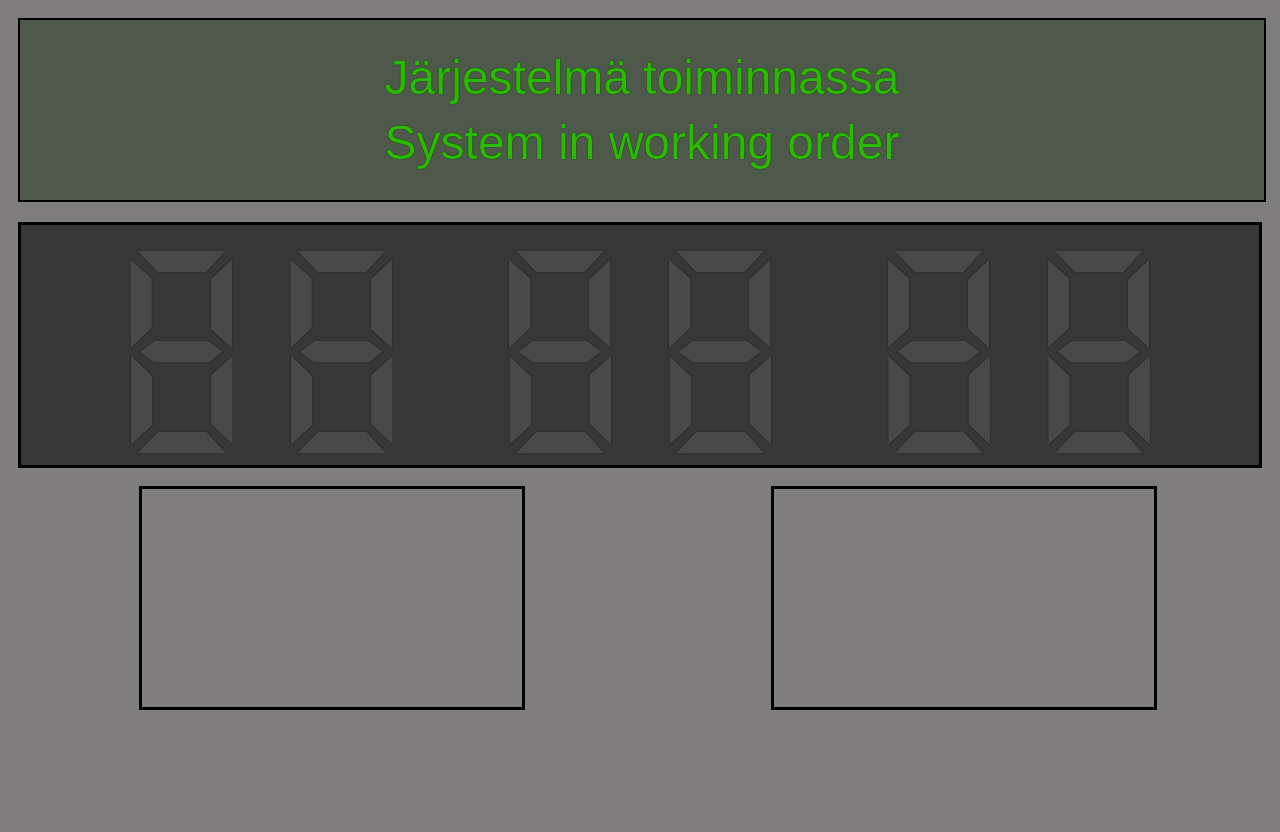
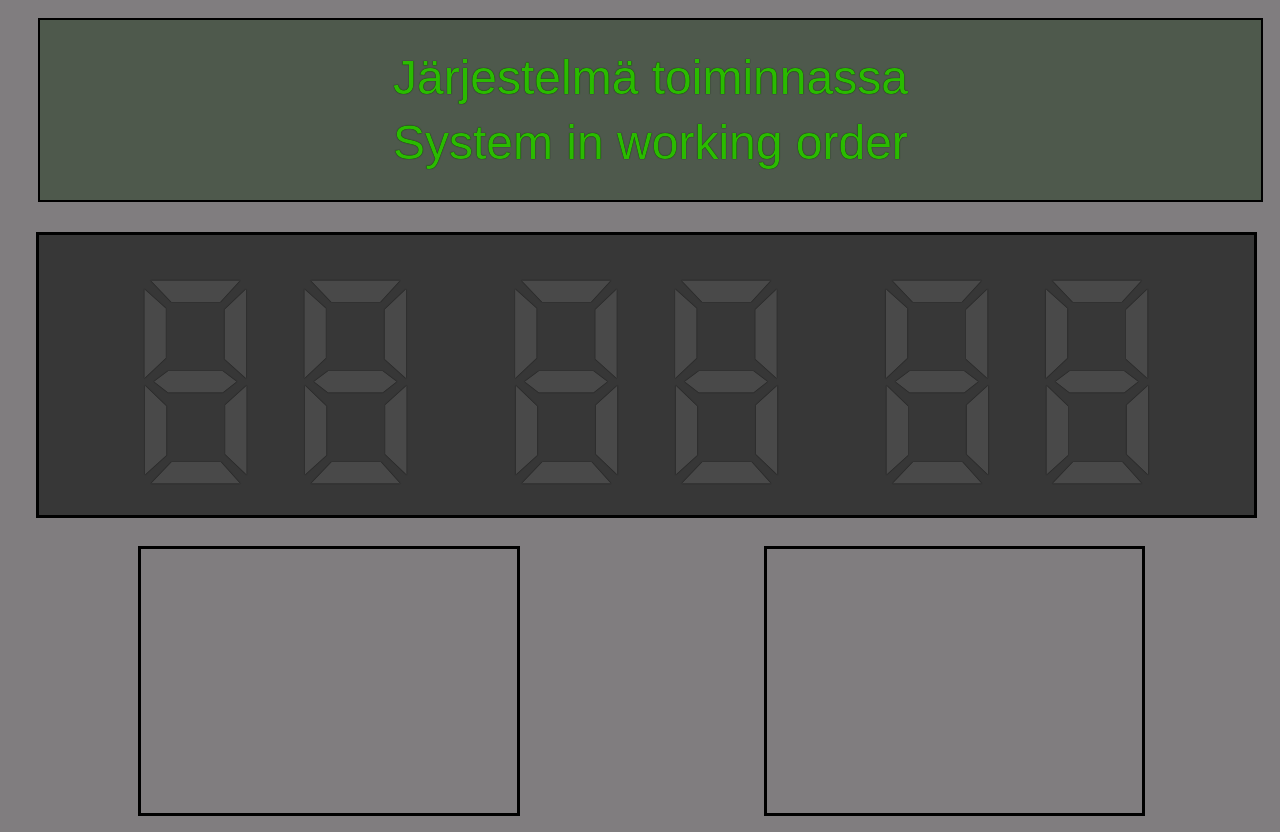
Before and after one commit to kostihiltunen/rpiclock, a website: page html/index.html in a window 1280 px wide. Before the commit the page ends 800 px from the top, so only its background shows below. Drawn offline with nearby package versions, Linux system fonts and the light colour scheme; no server answers.

Commit message:
aligning screen elements

```diff
--- a/html/index.html
+++ b/html/index.html
@@ -17,19 +17,19 @@
     <div id="gamescreen">
       <div id="beginning">
         <div class="flex-container">
-          <div class="info-textbox-padding">
+          <!-- <div class="info-textbox-padding"> -->
             <div class="info-textbox">
               <div id="info-text">Järjestelmä toiminnassa</div>
               <div id="info-text">System in working order</div>
             </div>
-          </div>
-          <div class="info-timerbox-padding">
+          <!-- </div>  -->
+          <!-- <div class="info-timerbox-padding"> -->
             <div class="info-timerbox">
               <div id="empty-hours">88</div>
               <div id="empty-mins">88</div>
              <div id="empty-secs">88</div>
             </div>
-          </div>
+          <!-- </div>   -->
           <div class="camerabox">
             <div id="cctv1"></div>
             <div id="cctv2"></div>
--- a/html/style.css
+++ b/html/style.css
@@ -1,10 +1,10 @@
 body {
-    background-color: #807D7F;
+  background-color: #807d7f;
 }
 
 .flex-container {
   display: flex;
-    background-color: #807D7F;
+  background-color: #807d7f;
   flex-direction: column;
   /*
     border: 2px solid #000000
@@ -21,23 +21,24 @@ body {
   .flex-container div {
     justify-content: space-around;
   }
-  */
 
   .info-textbox-padding {
     padding: 10px;
   }
+*/
 .info-textbox {
   display: flex;
   flex-direction: column;
   justify-content: center;
   align-items: center;
-    padding: 30px 0px 30px 0px;
-    height: 15vh;
-    width: 100%;
+  padding: 10px;
+  height: 20vh;
+  width: 95%;
+  margin: 10px 30px 10px 30px;
   /*
     border-spacing: 10px;
     */
-    background-color: #4E594C;
+  background-color: #4e594c;
   border: 2px solid #000000;
 }
 
@@ -49,17 +50,18 @@ body {
   text-shadow: 0 0 1px #000000;
 }
 
-  .info-timerbox-padding {
+/* .info-timerbox-padding {
   padding: 10px;
-  }
+} */
 
 .info-timerbox {
   display: flex;
-    height: 30vh;
-    width: 91.3%;
+  height: 35vh;
+  width: 88%;
   align-items: center;
   justify-content: center;
   justify-content: space-around;
+  margin: 20px 0px 20px 28px;
   /*
     flex-direction: row;
     justify-content: space-between;
@@ -75,6 +77,7 @@ body {
   font-size: 25vh;
   text-shadow: 0 0 1px #000000;
   font-family: "Digital Numbers";
+  margin: 0px;
   /*
     padding: 0 0 0 0;
     */
@@ -83,14 +86,14 @@ body {
 .camerabox {
   display: flex;
   justify-content: space-around;
-    height: 100%;
-    width: 100%;
+  height: 90%;
+  width: 99%;
   padding: 8px;
 }
 
 .camerabox div {
   display: flex;
   border: 3px solid #000000;
-    height: 17vw;
+  height: 33vh;
   width: 30%;
 }
```
Lines whose indentation alone changed are shown as unchanged.
